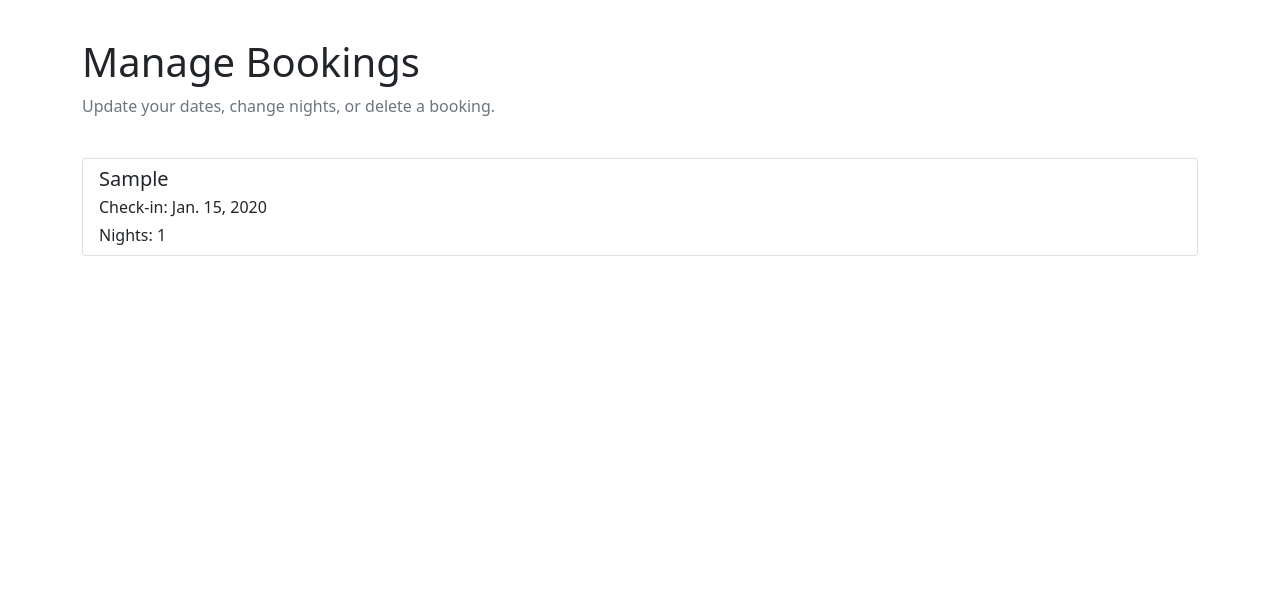
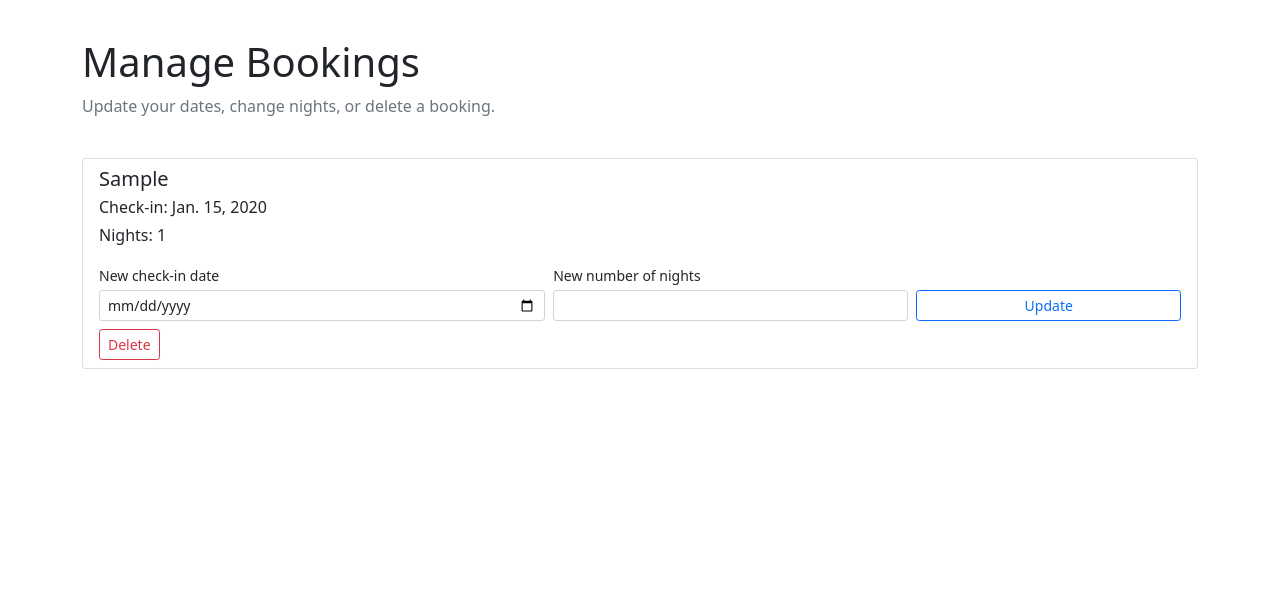
Before and after one commit to verytee/capstone_project, a Django app: page /bookings/ in a window 1280 px wide. Shown: the part 66-666 px from the top of the page. Run offline with Django 4.2, Linux system fonts and the light colour scheme; tables that the repository leaves empty hold one stand-in row (values such as "Sample post").

Commit message:
add buttons to edit and delete

```diff
--- a/booking/templates/booking/manage-booking.html
+++ b/booking/templates/booking/manage-booking.html
@@ -18,6 +18,32 @@
               <h5 class="mb-1">{{ booking.room.type }}</h5>
               <p class="mb-1">Check-in: {{ booking.check_in }}</p>
               <p class="mb-0">Nights: {{ booking.no_of_nights }}</p>
+
+              <form method="post" action="{% url 'booking_list' %}" class="mt-3">
+                {% csrf_token %}
+                <input type="hidden" name="booking_id" value="{{ booking.id }}">
+                <input type="hidden" name="action" value="update">
+                <div class="row g-2 align-items-end">
+                  <div class="col-12 col-md-5">
+                    <label class="form-label small mb-1">New check-in date</label>
+                    <input type="date" name="check_in_date" class="form-control form-control-sm" required min="{{ today|date:'Y-m-d' }}">
+                  </div>
+                  <div class="col-12 col-md-4">
+                    <label class="form-label small mb-1">New number of nights</label>
+                    <input type="number" name="number_of_nights" class="form-control form-control-sm" min="1" required>
+                  </div>
+                  <div class="col-12 col-md-3">
+                    <button type="submit" class="btn btn-outline-primary btn-sm w-100">Update</button>
+                  </div>
+                </div>
+              </form>
+
+              <form method="post" action="{% url 'booking_list' %}" class="mt-2">
+                {% csrf_token %}
+                <input type="hidden" name="booking_id" value="{{ booking.id }}">
+                <input type="hidden" name="action" value="delete">
+                <button type="submit" class="btn btn-outline-danger btn-sm">Delete</button>
+              </form>
             </div>
           {% endfor %}
         </div>
```
